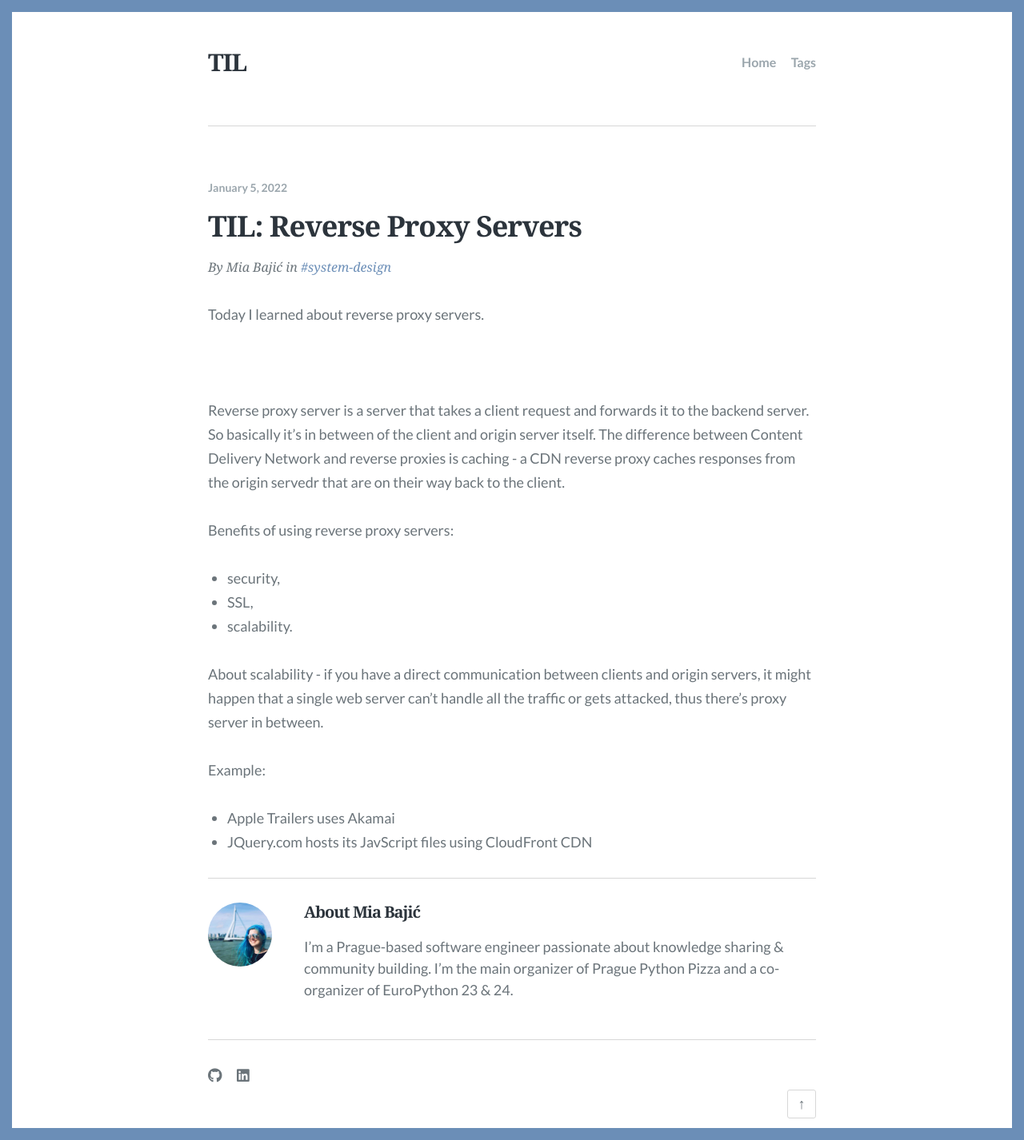
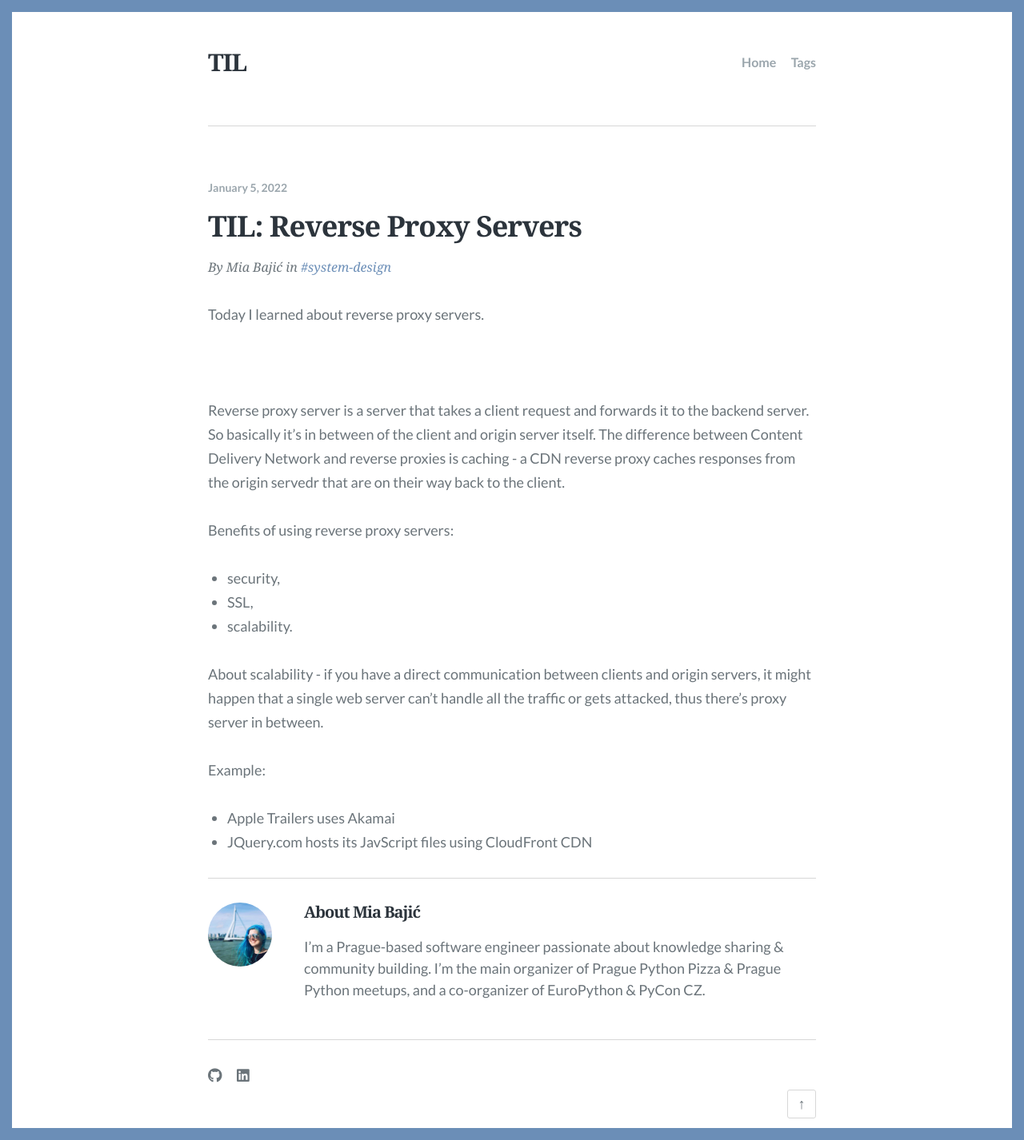
Before and after one commit to clytaemnestra/tech-blog, a Jekyll site: the page built from _posts/2022-05-01-proxy-server.md, in a window 1280 px wide. Shown: the whole page at 80% size. Built offline with Jekyll 4.4.1, drawn with Linux system fonts in a browser that asks for light colours; some web fonts are replaced.

Commit message:
Update bio

```diff
--- a/_data/author.json
+++ b/_data/author.json
@@ -1,5 +1,5 @@
 {
   "name": "Mia Bajić",
-  "bio": "I'm a Prague-based software engineer passionate about knowledge sharing & community building. I'm the main organizer of Prague Python Pizza and a co-organizer of EuroPython 23 & 24.",
+  "bio": "I'm a Prague-based software engineer passionate about knowledge sharing & community building. I'm the main organizer of Prague Python Pizza & Prague Python meetups, and a co-organizer of EuroPython & PyCon CZ.",
   "image": "images/author.png"
 }
```
